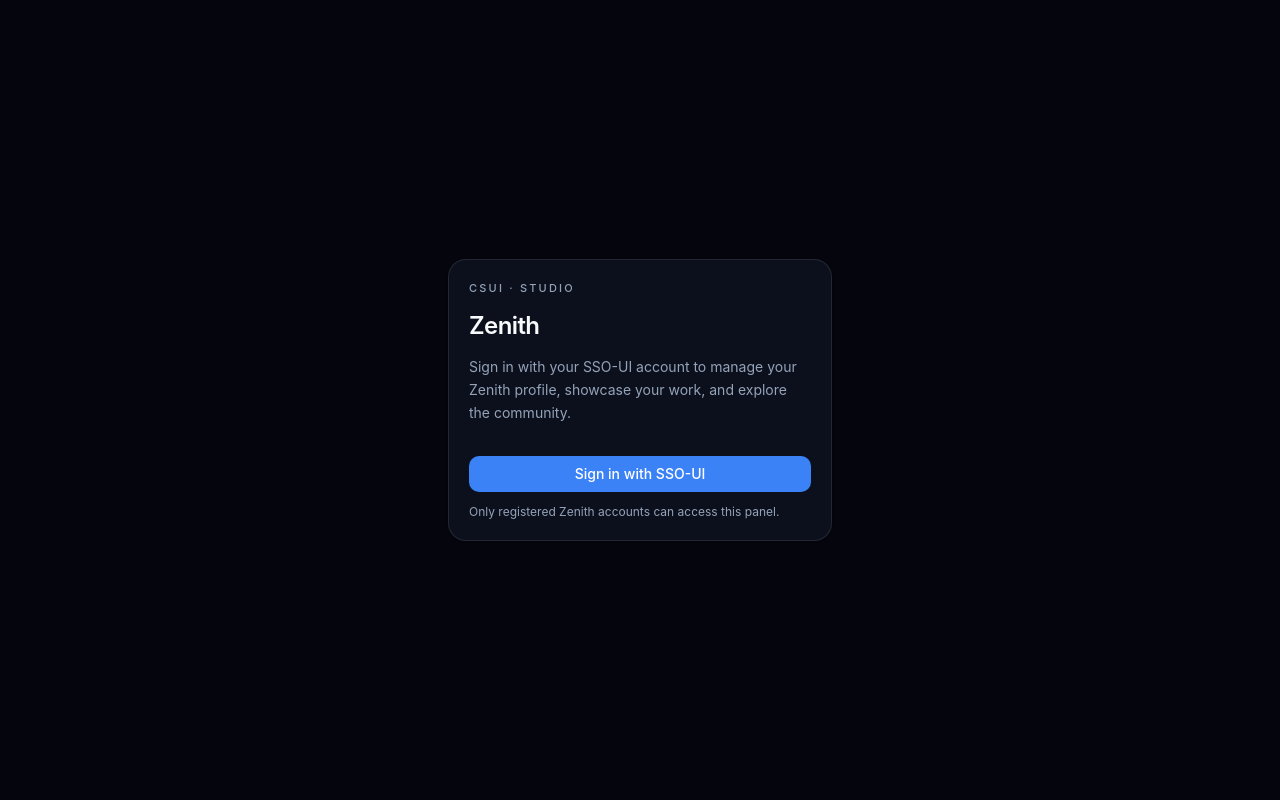
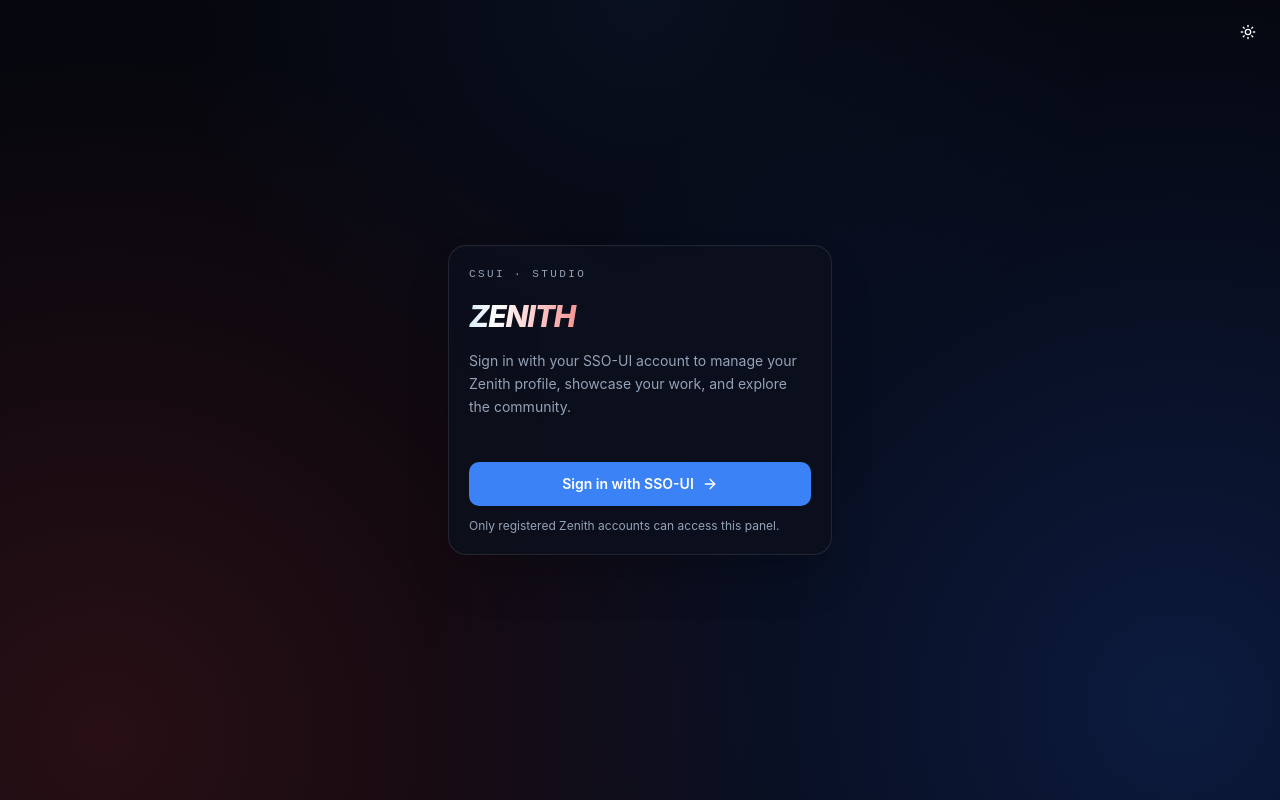
Before and after one commit to CSUI-26/service, a React (Vite) app in the folder apps/frontend/: page /login in a window 1280 px wide. Built offline with nearby package versions, Linux system fonts and the light colour scheme; no server answers.

Commit message:
feat(frontend): add Zenith Obsidian auth animations and pointer cursor on buttons

```diff
--- a/apps/frontend/src/components/ui/button-variants.ts
+++ b/apps/frontend/src/components/ui/button-variants.ts
@@ -1,7 +1,7 @@
 import { cva } from "class-variance-authority"
 
 export const buttonVariants = cva(
-  "inline-flex shrink-0 items-center justify-center gap-2 rounded-lg text-sm font-medium whitespace-nowrap transition-all outline-none focus-visible:border-ring focus-visible:ring-[3px] focus-visible:ring-ring/50 disabled:pointer-events-none disabled:opacity-50 aria-invalid:border-destructive aria-invalid:ring-destructive/20 dark:aria-invalid:ring-destructive/40 [&_svg]:pointer-events-none [&_svg]:shrink-0 [&_svg:not([class*='size-'])]:size-4",
+  "inline-flex shrink-0 cursor-pointer items-center justify-center gap-2 rounded-lg text-sm font-medium whitespace-nowrap transition-all outline-none focus-visible:border-ring focus-visible:ring-[3px] focus-visible:ring-ring/50 disabled:pointer-events-none disabled:opacity-50 aria-invalid:border-destructive aria-invalid:ring-destructive/20 dark:aria-invalid:ring-destructive/40 [&_svg]:pointer-events-none [&_svg]:shrink-0 [&_svg:not([class*='size-'])]:size-4",
   {
     variants: {
       variant: {
--- a/apps/frontend/src/features/auth/AuthCallbackPage.tsx
+++ b/apps/frontend/src/features/auth/AuthCallbackPage.tsx
@@ -90,21 +90,25 @@ export default function AuthCallbackPage() {
 
   if (state.status === 'loading') {
     return (
-      <main className="flex min-h-screen items-center justify-center bg-background p-4">
-        <Card className="w-full max-w-sm">
-          <CardHeader className="space-y-1.5">
-            <p className="text-[11px] font-medium uppercase tracking-[0.2em] text-muted-foreground">
+      <main className="relative flex min-h-screen items-center justify-center overflow-hidden p-4">
+        <div className="zenith-aura" aria-hidden="true" />
+        <div className="zenith-auth-grid pointer-events-none fixed inset-0 -z-10 opacity-45" aria-hidden="true" />
+        <Card className="surface-card zenith-fade-up w-full max-w-sm shadow-2xl">
+          <CardHeader className="space-y-2 pb-4">
+            <p className="font-mono text-[11px] font-medium uppercase tracking-[0.22em] text-muted-foreground">
               CSUI · Studio
             </p>
-            <CardTitle className="flex items-center gap-2 text-2xl font-semibold tracking-tight">
-              <span>Zenith</span>
+            <CardTitle className="flex items-center gap-2.5">
+              <span className="zenith-wordmark zenith-wordmark-animated inline-block pr-1 text-3xl tracking-tight">
+                ZENITH
+              </span>
               <Loader2 className="size-4 animate-spin text-muted-foreground" aria-hidden="true" />
             </CardTitle>
             <CardDescription className="text-sm leading-relaxed">
               Signing you in with your SSO-UI account...
             </CardDescription>
           </CardHeader>
-          <CardContent className="space-y-2.5 pt-2">
+          <CardContent className="space-y-2.5 pt-1">
             <Skeleton className="h-3.5 w-3/4" />
             <Skeleton className="h-3.5 w-1/2" />
           </CardContent>
--- a/apps/frontend/src/features/auth/LoginPage.tsx
+++ b/apps/frontend/src/features/auth/LoginPage.tsx
@@ -1,5 +1,7 @@
-import { useEffect } from 'react';
+import { useEffect, useState } from 'react';
 import { useLocation, useNavigate } from 'react-router';
+import { ArrowRight, Loader2 } from 'lucide-react';
+import { ThemeToggle } from '@/components/layout/ThemeToggle';
 import { Button } from '@/components/ui/button';
 import { Card, CardContent, CardDescription, CardHeader, CardTitle } from '@/components/ui/card';
 import { useAuth } from '@/features/auth/useAuth';
@@ -8,31 +10,74 @@ export default function LoginPage() {
   const { user, loading, login } = useAuth();
   const navigate = useNavigate();
   const location = useLocation();
+  const [redirecting, setRedirecting] = useState(false);
   const from = (location.state as { from?: string } | null)?.from ?? '/';
 
   useEffect(() => {
     if (!loading && user) navigate(from, { replace: true });
   }, [loading, user, navigate, from]);
 
+  const handleLogin = () => {
+    setRedirecting(true);
+    login();
+  };
+
   return (
-    <main className="flex min-h-screen items-center justify-center bg-background p-4">
-      <Card className="w-full max-w-sm">
-        <CardHeader className="space-y-1.5">
-          <p className="text-[11px] font-medium uppercase tracking-[0.2em] text-muted-foreground">
+    <main className="relative flex min-h-screen items-center justify-center overflow-hidden p-4">
+      <div className="zenith-aura" aria-hidden="true" />
+      <div className="zenith-auth-grid pointer-events-none fixed inset-0 -z-10 opacity-45" aria-hidden="true" />
+      <div
+        className="zenith-orb-cobalt pointer-events-none fixed -top-32 -right-24 -z-10 size-[28rem] rounded-full blur-3xl"
+        aria-hidden="true"
+      />
+      <div
+        className="zenith-orb-crimson pointer-events-none fixed -bottom-32 -left-24 -z-10 size-[26rem] rounded-full blur-3xl"
+        aria-hidden="true"
+      />
+
+      <div className="fixed top-4 right-4 z-10">
+        <ThemeToggle />
+      </div>
+
+      <Card className="surface-card zenith-fade-up w-full max-w-sm shadow-2xl">
+        <CardHeader className="space-y-2 pb-4">
+          <p className="zenith-fade-up zenith-stagger-1 font-mono text-[11px] font-medium uppercase tracking-[0.22em] text-muted-foreground">
             CSUI · Studio
           </p>
-          <CardTitle className="text-2xl font-semibold tracking-tight">
-            Zenith
+          <CardTitle className="zenith-fade-up zenith-stagger-2">
+            <span className="zenith-wordmark zenith-wordmark-animated inline-block pr-1 text-3xl tracking-tight">
+              ZENITH
+            </span>
           </CardTitle>
-          <CardDescription className="text-sm leading-relaxed">
+          <CardDescription className="zenith-fade-up zenith-stagger-3 text-sm leading-relaxed">
             Sign in with your SSO-UI account to manage your Zenith profile, showcase your work, and explore the community.
           </CardDescription>
         </CardHeader>
-        <CardContent className="pt-2">
-          <Button type="button" className="w-full" onClick={login}>
-            Sign in with SSO-UI
+
+        <CardContent className="zenith-fade-up zenith-stagger-4 space-y-3 pt-1">
+          <Button
+            type="button"
+            size="lg"
+            className="zenith-btn-shimmer group h-11 w-full cursor-pointer font-semibold"
+            disabled={redirecting}
+            onClick={handleLogin}
+          >
+            {redirecting ? (
+              <>
+                <Loader2 className="size-4 animate-spin" aria-hidden="true" />
+                <span>Redirecting to SSO-UI...</span>
+              </>
+            ) : (
+              <>
+                <span>Sign in with SSO-UI</span>
+                <ArrowRight
+                  className="size-4 transition-transform duration-200 group-hover:translate-x-1"
+                  aria-hidden="true"
+                />
+              </>
+            )}
           </Button>
-          <p className="mt-3 text-xs text-muted-foreground">
+          <p className="text-xs text-muted-foreground">
             Only registered Zenith accounts can access this panel.
           </p>
         </CardContent>
--- a/apps/frontend/src/index.css
+++ b/apps/frontend/src/index.css
@@ -209,6 +209,119 @@
   border: 1px solid var(--border-subtle);
 }
 
+/* Auth showcase animations */
+@keyframes zenith-orb-drift-a {
+  0%, 100% {
+    transform: translate3d(0, 0, 0) scale(1);
+  }
+  50% {
+    transform: translate3d(36px, -28px, 0) scale(1.08);
+  }
+}
+
+@keyframes zenith-orb-drift-b {
+  0%, 100% {
+    transform: translate3d(0, 0, 0) scale(1);
+  }
+  50% {
+    transform: translate3d(-32px, 24px, 0) scale(1.06);
+  }
+}
+
+@keyframes zenith-fade-up {
+  from {
+    opacity: 0;
+    transform: translate3d(0, 10px, 0);
+  }
+  to {
+    opacity: 1;
+    transform: translate3d(0, 0, 0);
+  }
+}
+
+@keyframes zenith-wordmark-flow {
+  0%, 100% {
+    background-position: 0% 50%;
+  }
+  50% {
+    background-position: 100% 50%;
+  }
+}
+
+.zenith-auth-grid {
+  background-image: radial-gradient(var(--border-strong) 1px, transparent 1px);
+  background-size: 24px 24px;
+  mask-image: radial-gradient(circle at center, black 25%, transparent 78%);
+  -webkit-mask-image: radial-gradient(circle at center, black 25%, transparent 78%);
+}
+
+.zenith-orb-cobalt {
+  background: radial-gradient(circle, rgba(37, 99, 235, 0.16), transparent 68%);
+  animation: zenith-orb-drift-a 16s ease-in-out infinite;
+}
+
+.dark .zenith-orb-cobalt {
+  background: radial-gradient(circle, rgba(59, 130, 246, 0.28), transparent 68%);
+}
+
+.zenith-orb-crimson {
+  background: radial-gradient(circle, rgba(220, 38, 38, 0.12), transparent 68%);
+  animation: zenith-orb-drift-b 18s ease-in-out infinite;
+}
+
+.dark .zenith-orb-crimson {
+  background: radial-gradient(circle, rgba(239, 68, 68, 0.22), transparent 68%);
+}
+
+.zenith-wordmark-animated {
+  background-size: 200% 100%;
+  animation: zenith-wordmark-flow 8s ease-in-out infinite;
+}
+
+.zenith-fade-up {
+  animation: zenith-fade-up 320ms cubic-bezier(0.22, 1, 0.36, 1) both;
+}
+
+.zenith-stagger-1 {
+  animation-delay: 50ms;
+}
+
+.zenith-stagger-2 {
+  animation-delay: 110ms;
+}
+
+.zenith-stagger-3 {
+  animation-delay: 170ms;
+}
+
+.zenith-stagger-4 {
+  animation-delay: 230ms;
+}
+
+.zenith-btn-shimmer {
+  position: relative;
+  overflow: hidden;
+}
+
+.zenith-btn-shimmer::after {
+  content: "";
+  position: absolute;
+  inset: 0;
+  transform: translateX(-120%);
+  background: linear-gradient(
+    110deg,
+    transparent 20%,
+    rgba(255, 255, 255, 0.24) 50%,
+    transparent 80%
+  );
+  transition: transform 550ms cubic-bezier(0.22, 1, 0.36, 1);
+  pointer-events: none;
+}
+
+.zenith-btn-shimmer:hover::after {
+  transform: translateX(120%);
+}
+
 @media (prefers-reduced-motion: reduce) {
   *,
   *::before,
```
